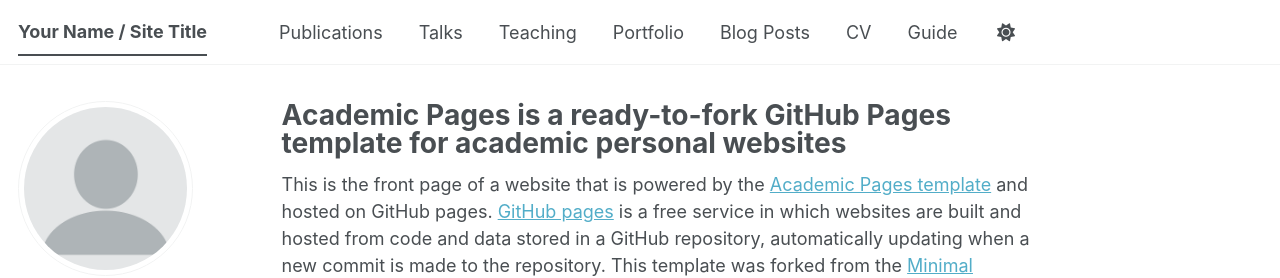
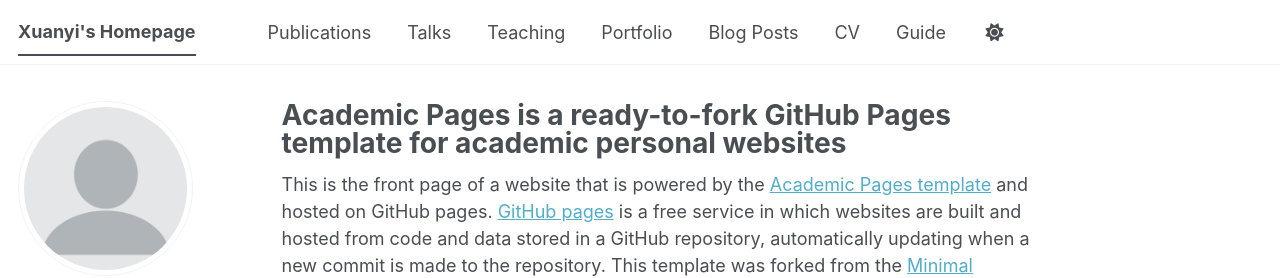
Before and after one commit to crabxiexy/crabxiexy.github.io, a Jekyll site: the page built from _pages/about.md, in a window 1280 px wide. Shown: the top 278 px of the page. Built offline with Jekyll 4.4.1, drawn with Linux system fonts in a browser that asks for light colours; some web fonts are replaced; a script bundle is joined from its source files by our own code; library files that are not in the unit come from our copies.

Commit message:
change title

```diff
--- a/_config.yml
+++ b/_config.yml
@@ -9,7 +9,7 @@
 # Basic Site Settings
 locale                   : "en-US"
 site_theme               : "default" # The available themes options are "default", "air", "sunrise", "mint", "dirt" and "contrast"
-title                    : "Your Name / Site Title"
+title                    : "Xuanyi's Homepage"
 title_separator          : "-"
 name                     : &name "Xuanyi Xie"
 description              : &description "Your Name's academic portfolio"   # Update this with a general description of your site, this is the default if not overridden by a page
```
